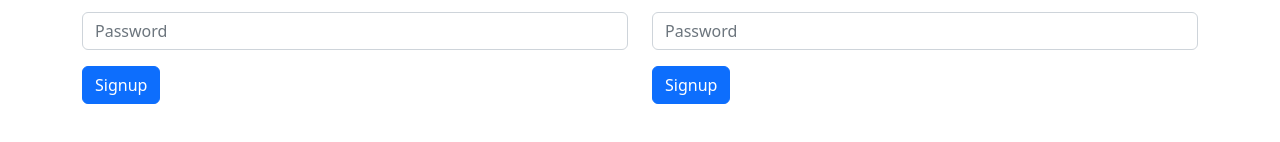
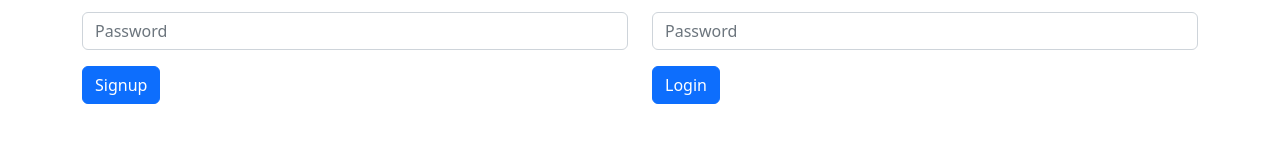
Before and after one commit to webmasterpy/proyecto-grupal-dojo, a React (Create React App) app in the folder client/: page /user in a window 1280 px wide. Shown: the part 302-444 px from the top of the page. Built offline with nearby package versions, Linux system fonts and the light colour scheme.

Commit message:
[Button] Cambio de texto a Login

```diff
--- a/client/src/components/user/Login.jsx
+++ b/client/src/components/user/Login.jsx
@@ -58,7 +58,7 @@
 					}
 				</Form.Group>
 
-				<Button type="submit" >Signup</Button>
+				<Button type="submit" >Login</Button>
 			</Form>
 		</>
 	);
```
